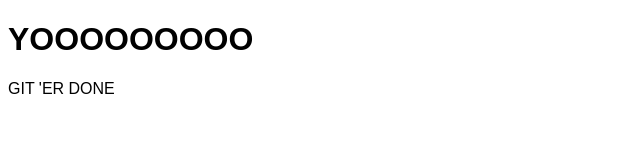
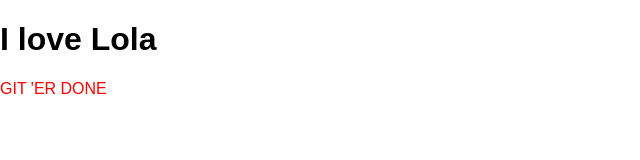
Before and after one commit to stephLaba/hackerhy-testing-stephLaba, a plain HTML site: page index.html in a window 1280 px wide. Shown: the whole page, without its empty margins (0-640 px from the left). Drawn offline with Linux system fonts and the light colour scheme.

Commit message:
changed the coffee

```diff
--- a/index.html
+++ b/index.html
@@ -2,11 +2,12 @@
 <html lang="en">
 <head>
 	<meta charset="UTF-8">
+	<link rel="stylesheet" href="style.css">
 	<title>I LOVE GIT</title>
 </head>
 <body>
 
-	<h1>YOOOOOOOOO</h1>
+	<h1>I love Lola</h1>
 	<p>GIT 'ER DONE</p>
 
 
--- /dev/null
+++ b/style.css
@@ -0,0 +1,12 @@
+article,aside,details,figcaption,figure,footer,header,hgroup,nav,section,summary{display:block;}audio,canvas,video{display:inline-block;}audio:not([controls]){display:none;height:0;}[hidden]{display:none;}html{font-family:sans-serif;-webkit-text-size-adjust:100%;-ms-text-size-adjust:100%;}a:focus{outline:thin dotted;}a:active,a:hover{outline:0;}h1{font-size:2em;}abbr[title]{border-bottom:1px dotted;}b,strong{font-weight:700;}dfn{font-style:italic;}mark{background:#ff0;color:#000;}code,kbd,pre,samp{font-family:monospace, serif;font-size:1em;}pre{white-space:pre-wrap;word-wrap:break-word;}q{quotes:\201C \201D \2018 \2019;}small{font-size:80%;}sub,sup{font-size:75%;line-height:0;position:relative;vertical-align:baseline;}sup{top:-.5em;}sub{bottom:-.25em;}img{border:0;}svg:not(:root){overflow:hidden;}fieldset{border:1px solid silver;margin:0 2px;padding:.35em .625em .75em;}button,input,select,textarea{font-family:inherit;font-size:100%;margin:0;}button,input{line-height:normal;}button,html input[type=button],/* 1 */
+input[type=reset],input[type=submit]{-webkit-appearance:button;cursor:pointer;}button[disabled],input[disabled]{cursor:default;}input[type=checkbox],input[type=radio]{box-sizing:border-box;padding:0;}input[type=search]{-webkit-appearance:textfield;-moz-box-sizing:content-box;-webkit-box-sizing:content-box;box-sizing:content-box;}input[type=search]::-webkit-search-cancel-button,input[type=search]::-webkit-search-decoration{-webkit-appearance:none;}textarea{overflow:auto;vertical-align:top;}table{border-collapse:collapse;border-spacing:0;}body,figure{margin:0;}legend,button::-moz-focus-inner,input::-moz-focus-inner{border:0;padding:0;}
+
+.clearfix:after {visibility: hidden; display: block; font-size: 0; content: " "; clear: both; height: 0; }
+
+* { -moz-box-sizing: border-box; -webkit-box-sizing: border-box; box-sizing: border-box; }
+
+
+
+p{
+	color: red;
+}
```
